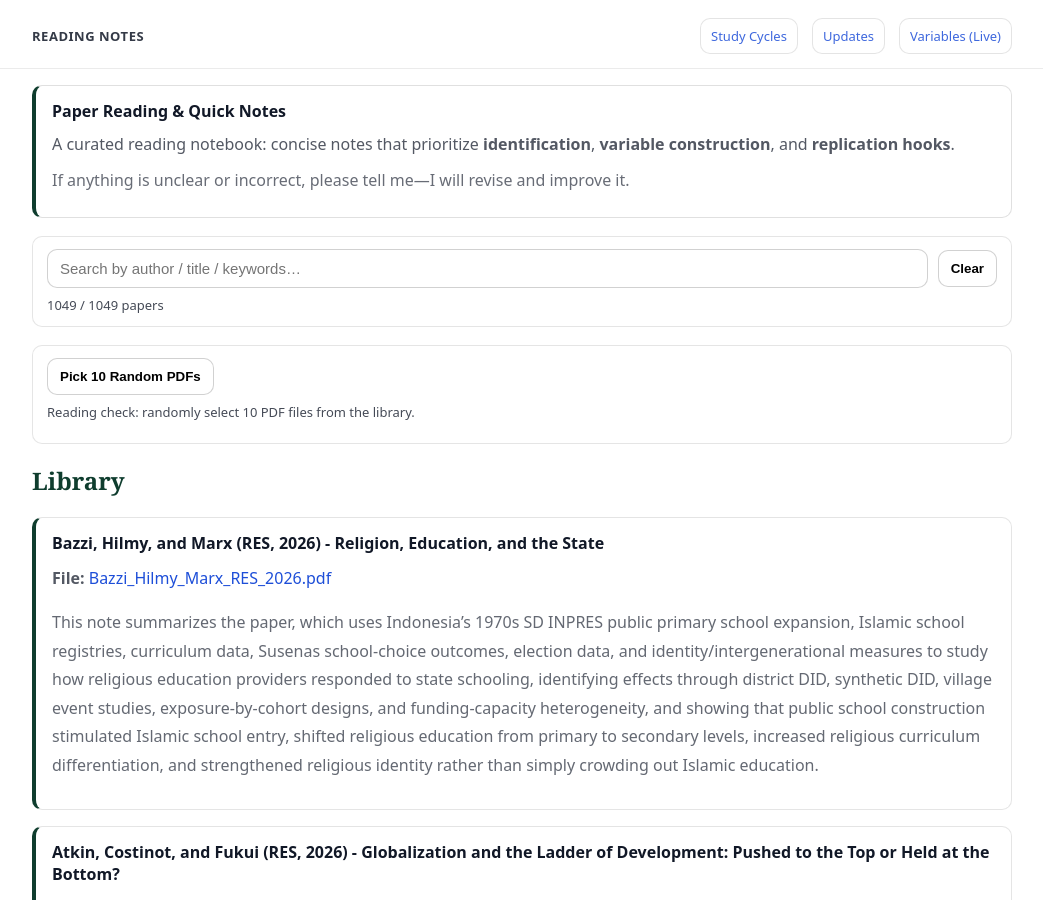
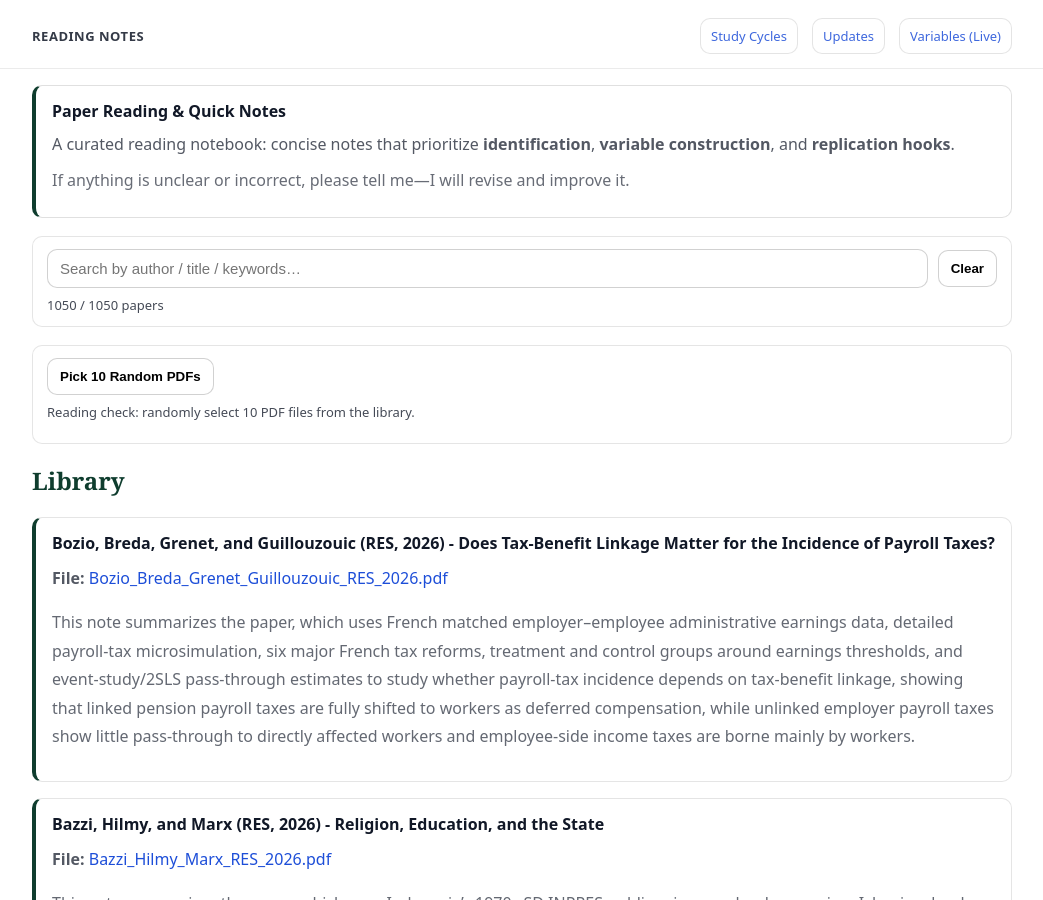
Before and after one commit to yaxinzn/study-archive, a Jekyll site: the page built from reading/index.md, in a window 1280 px wide and 900 px high. Shown: the whole window, without its empty margins (118-1161 px from the left). Built offline with Jekyll 4.4.1, drawn with Linux system fonts in a browser that asks for light colours.

Commit message:
Reading: add/update Bozio_Breda_Grenet_Guillouzouic_RES_2026.pdf

```diff
--- a/_data/reading.yml
+++ b/_data/reading.yml
@@ -1,3 +1,7 @@
+- title: "Bozio, Breda, Grenet, and Guillouzouic (RES, 2026) - Does Tax-Benefit Linkage Matter for the Incidence of Payroll Taxes?"
+  file: "Bozio_Breda_Grenet_Guillouzouic_RES_2026.pdf"
+  desc: "This note summarizes the paper, which uses French matched employer–employee administrative earnings data, detailed payroll-tax microsimulation, six major French tax reforms, treatment and control groups around earnings thresholds, and event-study/2SLS pass-through estimates to study whether payroll-tax incidence depends on tax-benefit linkage, showing that linked pension payroll taxes are fully shifted to workers as deferred compensation, while unlinked employer payroll taxes show little pass-through to directly affected workers and employee-side income taxes are borne mainly by workers."
+
 - title: "Bazzi, Hilmy, and Marx (RES, 2026) - Religion, Education, and the State"
   file: "Bazzi_Hilmy_Marx_RES_2026.pdf"
   desc: "This note summarizes the paper, which uses Indonesia’s 1970s SD INPRES public primary school expansion, Islamic school registries, curriculum data, Susenas school-choice outcomes, election data, and identity/intergenerational measures to study how religious education providers responded to state schooling, identifying effects through district DID, synthetic DID, village event studies, exposure-by-cohort designs, and funding-capacity heterogeneity, and showing that public school construction stimulated Islamic school entry, shifted religious education from primary to secondary levels, increased religious curriculum differentiation, and strengthened religious identity rather than simply crowding out Islamic education."
```
Also changed, not shown: 1 other file.
